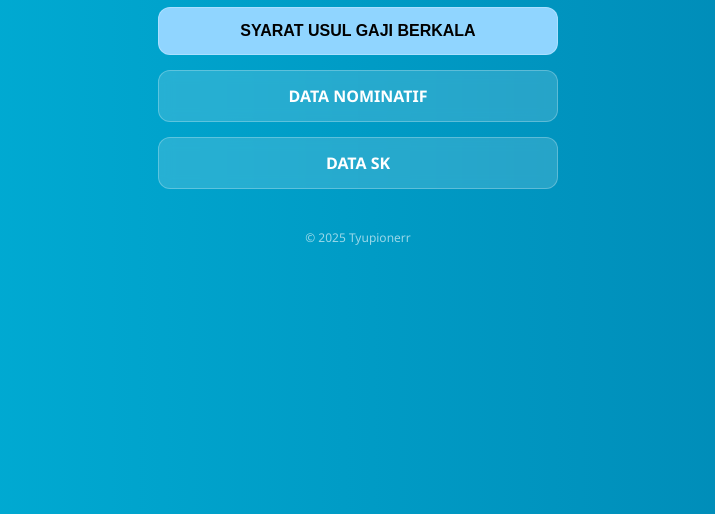
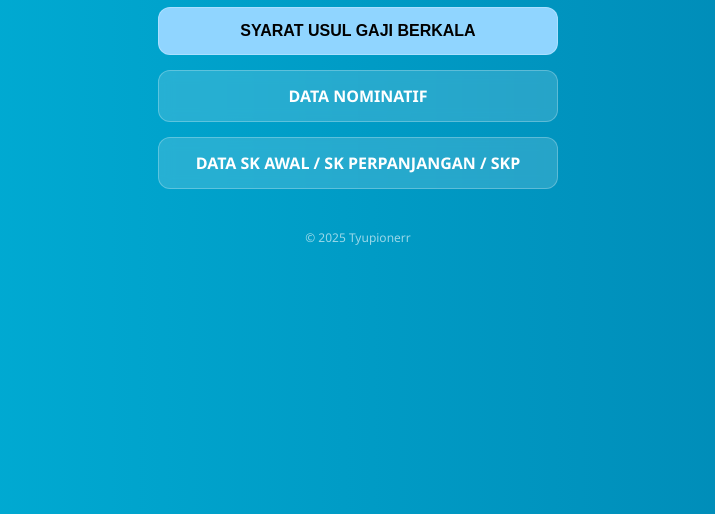
Before and after one commit to tyupioner/Dinas-Kesehatan-Kab.HST, a plain HTML site: page index.html in a window 1280 px wide. Shown: the part 326-840 px from the top of the page, without its empty margins (282-997 px from the left). Drawn offline with Linux system fonts and the light colour scheme.

Commit message:
Update index.html

```diff
--- a/index.html
+++ b/index.html
@@ -124,7 +124,7 @@
     </div>
 
     <a class="link-button" href="https://linktr.ee/Nominatif" target="_blank">DATA NOMINATIF</a>
-    <a class="link-button" href="https://drive.google.com/drive/folders/10JlGXHHIWbO6HGunefmyzVlgEYlvPcOy?usp=sharing" target="_blank">DATA SK</a>
+    <a class="link-button" href="https://drive.google.com/drive/folders/10JlGXHHIWbO6HGunefmyzVlgEYlvPcOy?usp=sharing" target="_blank">DATA SK AWAL / SK PERPANJANGAN / SKP</a>
 
 
   </div>
```
